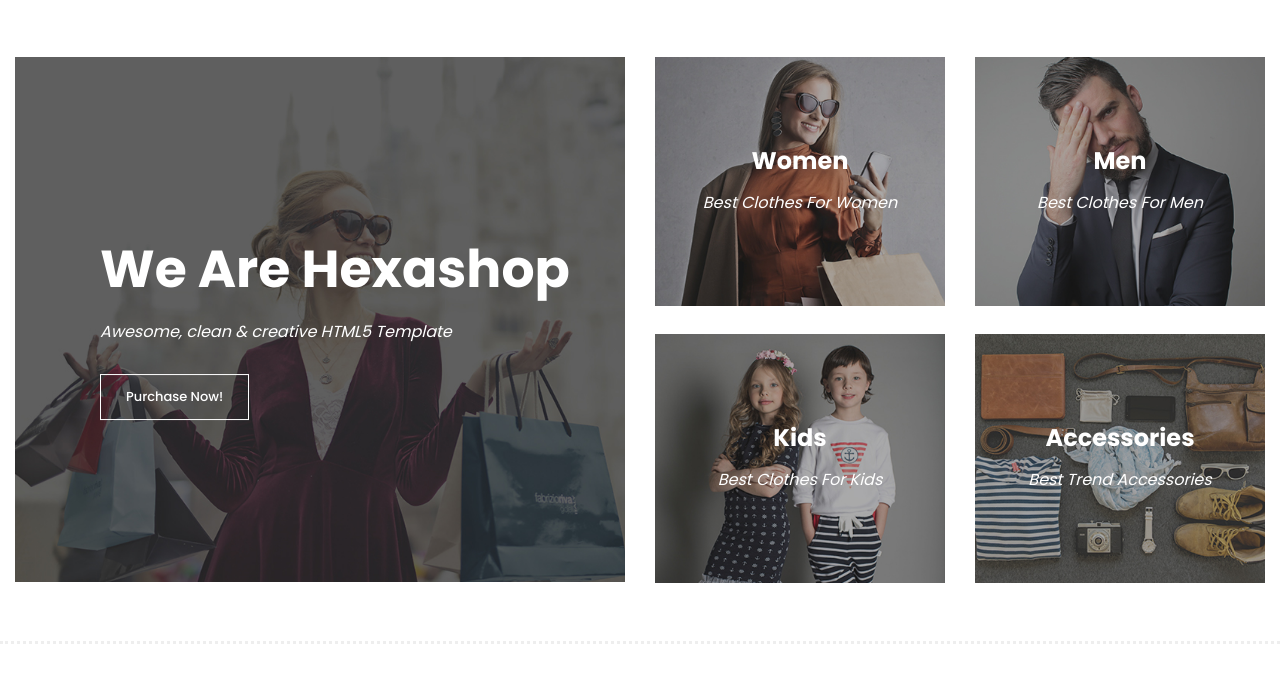
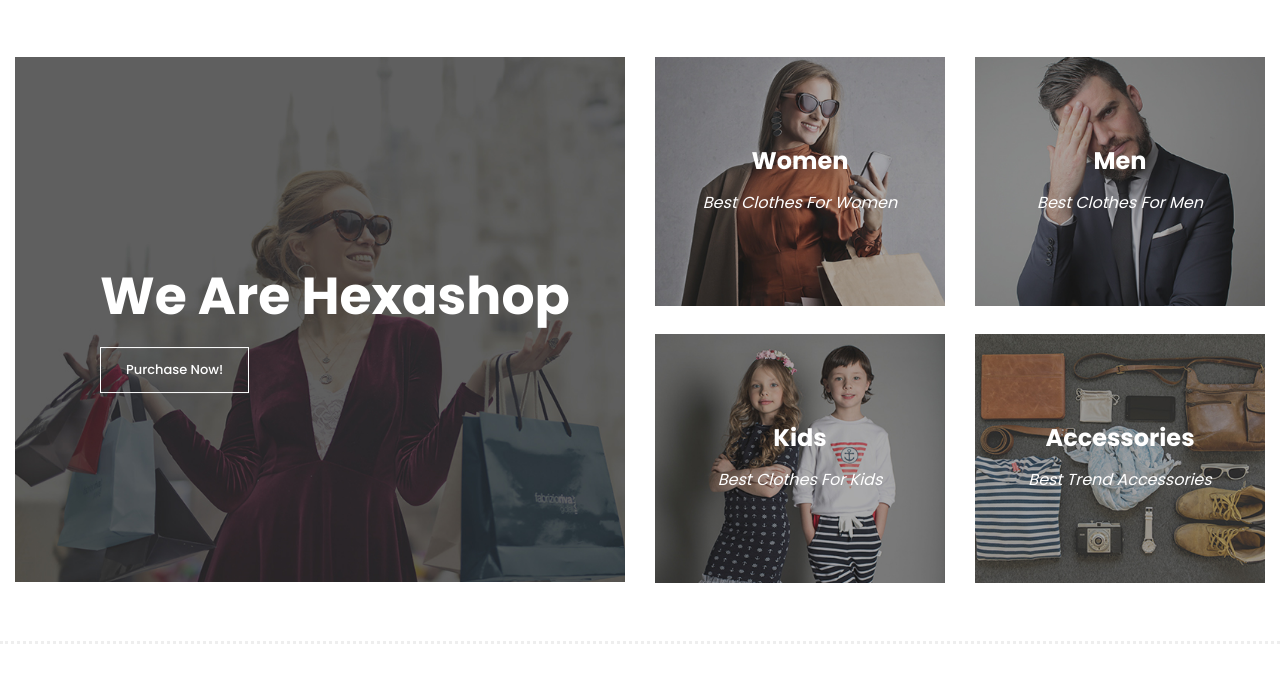
Before and after one commit to fahadthecodemaster/SystemAnalysisProject, a plain HTML site: page index.html in a window 1280 px wide. Shown: the part 103-800 px from the top of the page. Drawn offline with Linux system fonts and the light colour scheme.

Commit message:
Update index.html

```diff
--- a/index.html
+++ b/index.html
@@ -101,7 +101,7 @@ https://templatemo.com/tm-571-hexashop
                         <div class="thumb">
                             <div class="inner-content">
                                 <h4>We Are Hexashop</h4>
-                                <span>Awesome, clean &amp; creative HTML5 Template</span>
+
                                 <div class="main-border-button">
                                     <a href="#">Purchase Now!</a>
                                 </div>
```
